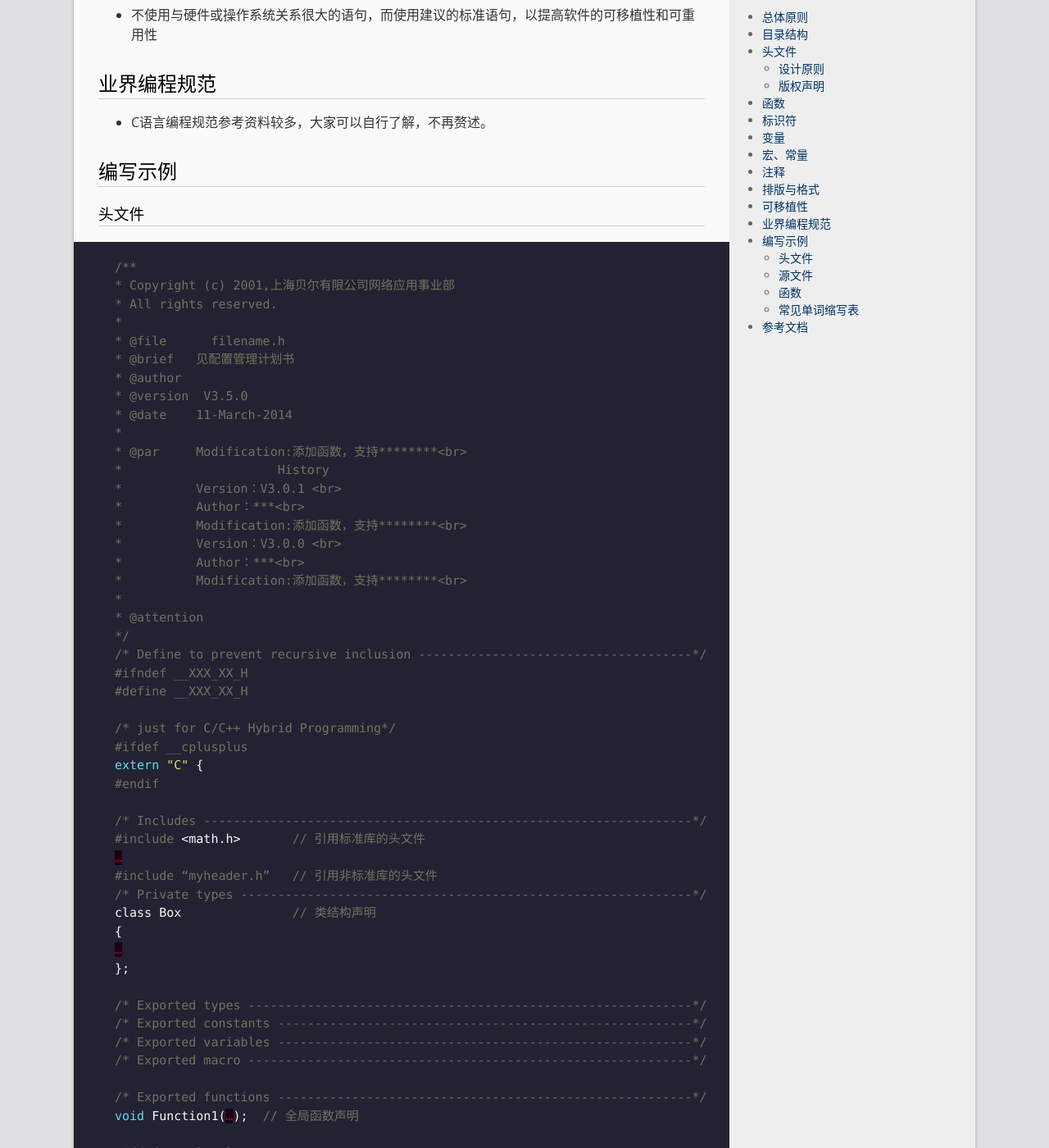
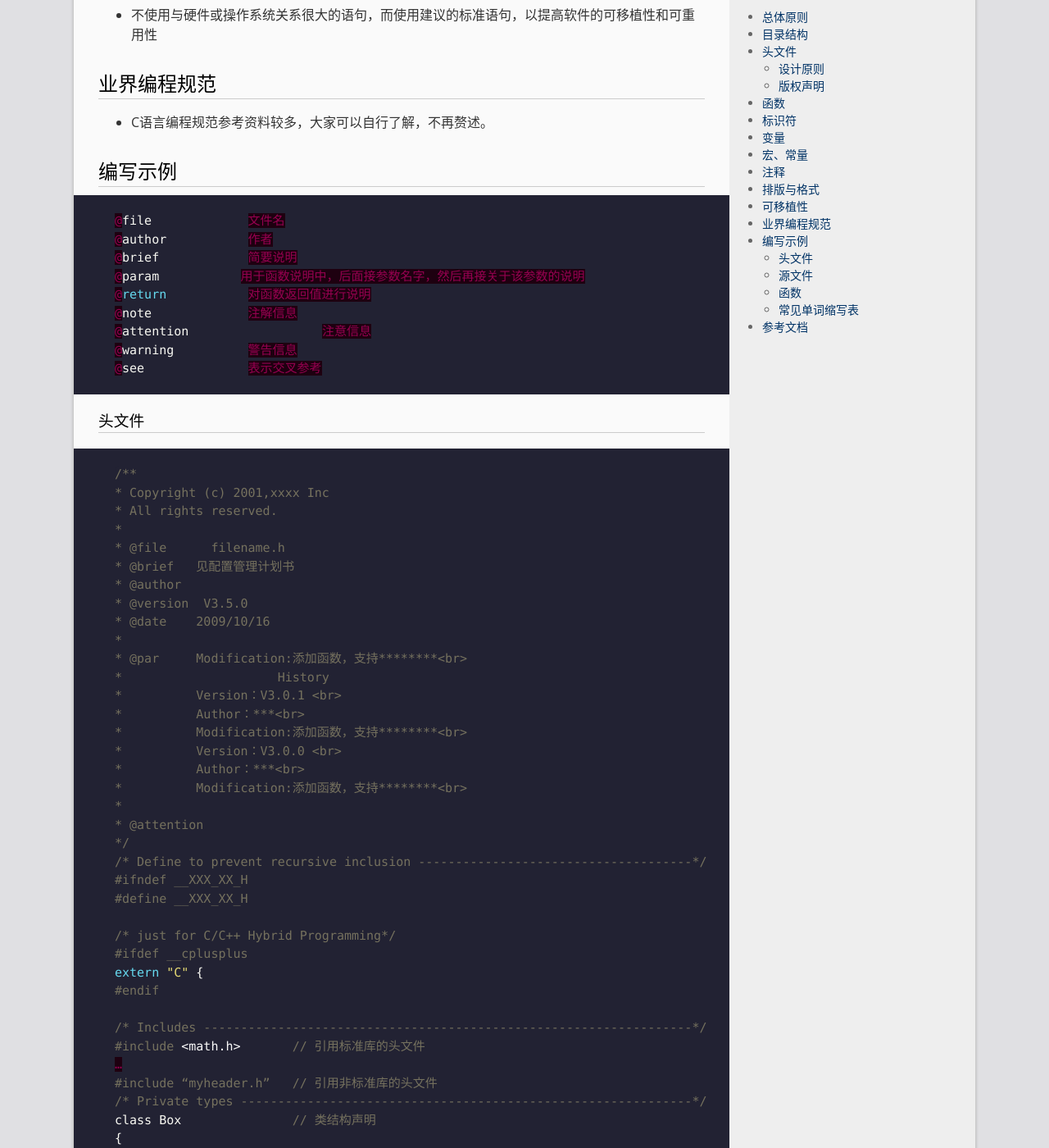
Before and after one commit to LonlyStack/LonlyPan.github.io, a Jekyll site: the page built from _posts/2019-9-3-编码规范.md, in a window 1280 px wide and 1400 px high, scrolled down 3215 px. Shown: the whole window at 82% size. Built offline with Jekyll 4.4.1, drawn with Linux system fonts in a browser that asks for light colours; some of the changed text lies outside the part shown.

Commit message:
修改文件: _posts/2019-9-3-编码规范.md

````diff
--- a/_posts/2019-9-3-编码规范.md
+++ b/_posts/2019-9-3-编码规范.md
@@ -107,18 +107,29 @@
 
 ## 编写示例
 
+```c
+@file             文件名
+@author           作者
+@brief            简要说明
+@param           用于函数说明中，后面接参数名字，然后再接关于该参数的说明
+@return           对函数返回值进行说明
+@note             注解信息
+@attention                  注意信息
+@warning          警告信息
+@see              表示交叉参考
+```
 ### 头文件
 
 ```c
 /**
-* Copyright (c) 2001,上海贝尔有限公司网络应用事业部
+* Copyright (c) 2001,xxxx Inc
 * All rights reserved.
 *
 * @file      filename.h
 * @brief   见配置管理计划书
 * @author
 * @version  V3.5.0
-* @date    11-March-2014
+* @date    2009/10/16
 *
 * @par     Modification:添加函数，支持********<br>
 *                     History
@@ -222,6 +233,7 @@
 /* Private types -------------------------------------------------------------*/
 /* Private constants ---------------------------------------------------------*/
 /* Private variables ---------------------------------------------------------*/
+structINNO_HIF_PlatfromFuncs * g_client_funs;  /**< file attribute */
 /* Private macros ------------------------------------------------------------*/
 
 /* Private function prototypes -----------------------------------------------*/
@@ -249,11 +261,11 @@
   *          Modification:修改了********<br>
   * 注意注释内容对齐，最少空一格，注释语句首字大写。多个参数另起一行写。
   */
-void ADC_DiscModeChannelCountConfig(ADC_TypeDef*ADCx, INT8U_t Number)
+void * strcpy(char *dest,const char *src);  // 指针仅作输入用，加const
 {
-    赋值语句*********;       /*关键语句的注释           */
-    语句***********;         /*关键语句的注释格式       */
-    语句*******;             /*实现*****************功能*/
+    赋值语句*********;     /**< file attribute */
+    语句***********;        /**< file attribute */
+    语句*******;             /**< file attribute */
 }
 ```
 
@@ -280,10 +292,4 @@
 2、[【读书笔记】-《华为-C语言编程规范》](https://blog.csdn.net/sishuihuahua/article/details/83052267)
 3、[高质量C++/C编程指南](https://www.jianshu.com/p/654fea4bfd4f)
 4、[嵌入式C语言编程规范（个人规约）](https://blog.csdn.net/zhanglianpin/article/details/46544431)
-
-
-https://zh-google-styleguide.readthedocs.io/en/latest/
-
-[enter description here](chrome-extension://bocbaocobfecmglnmeaeppambideimao/pdf/viewer.html?file=http://d1.amobbs.com/bbs_upload782111/files_44/ourdev_666403R233WN.pdf)
-
-[enter description here](chrome-extension://bocbaocobfecmglnmeaeppambideimao/pdf/viewer.html?file=http://d1.ourdev.cn/bbs_upload782111/files_38/ourdev_630418WOJPW6.pdf)
+5、[Google 开源项目风格指南 (中文版)](https://zh-google-styleguide.readthedocs.io/en/latest/)
````
